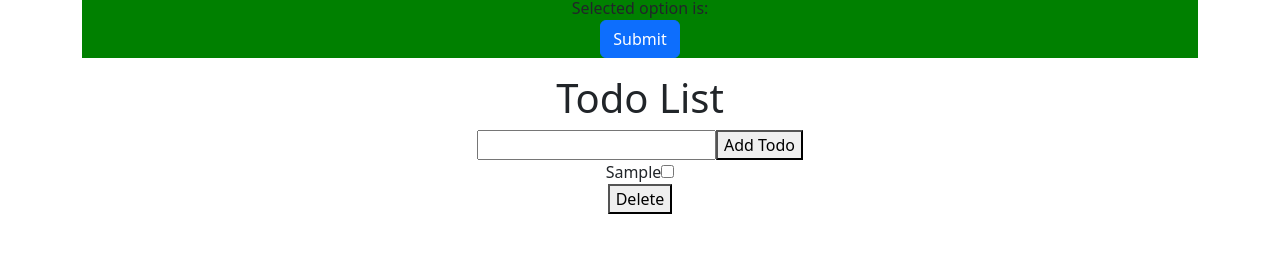
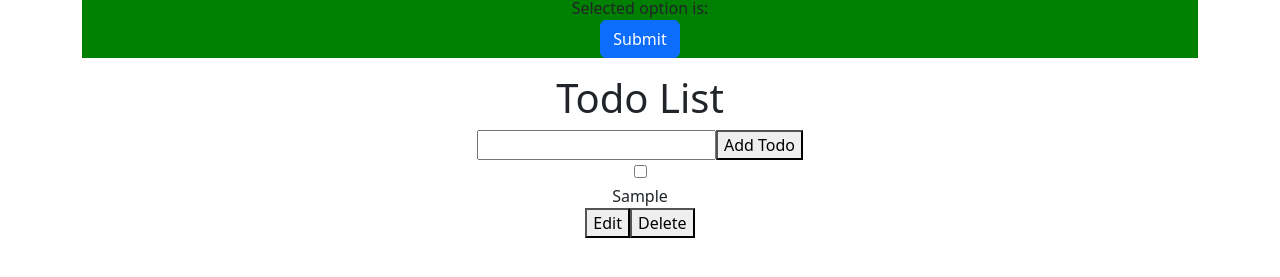
Before and after one commit to ntung/react-todolistapp, a React (Create React App) app: page / in a window 1280 px wide. Both pictures are taken after typing "Sample" into the empty fields and a click on the button "Add Todo". Shown: the part 501-778 px from the top of the page. Built offline with nearby package versions, Linux system fonts and the light colour scheme.

Commit message:
Allow to edit and submit Todo Items

```diff
--- a/src/shared/todolist.js
+++ b/src/shared/todolist.js
@@ -2,6 +2,8 @@ import React, {useState} from 'react';
 
 const TodoList = () => {
     const [todos, setTodos] = useState([]);
+
+    const [todoEditing, setTodoEditing] = useState(null);
 
     function handleSubmit(e) {
         e.preventDefault();
@@ -36,6 +38,17 @@ const TodoList = () => {
         setTodos(updatedTodos);
     }
 
+    function submitEdits(newtodo) {
+        const updatedTodos = [...todos].map((todo) => {
+            if (todo.id === newtodo.id) {
+                todo.text = document.getElementById(newtodo.id).value;
+            }
+            return todo;
+        });
+        setTodos(updatedTodos);
+        setTodoEditing(null);
+    }
+
     return (
         <div id="todo-list">
             <h1>Todo List</h1>
@@ -46,12 +59,41 @@ const TodoList = () => {
                 />
                 <button type="submit">Add Todo</button>
             </form>
-            {todos.map((todo) => <div className="todo" key={todo.id}>
-                <div className="todo-text">{todo.text}
-                    <input type="checkbox" id="completed" checked={todo.completed}
-                           onChange={() => toggleComplete(todo.id)}/></div>
-                <button onClick={() => deleteTodo(todo.id)}>Delete</button>
-            </div>)}
+            {todos.map((todo) => (
+
+                <div key={todo.id} className="todo">
+                    <div className="todo-text">
+                        {/* Add checkbox for toggle complete */}
+                        <input
+                            type="checkbox"
+                            id="completed"
+                            checked={todo.completed}
+                            onChange={() => toggleComplete(todo.id)}
+                        />
+                        {/* if it is edit mode, display input box, else display text */}
+                        {todo.id === todoEditing ?
+                            (<input
+                                type="text"
+                                id = {todo.id}
+                                defaultValue={todo.text}
+                            />) :
+                            (<div>{todo.text}</div>)
+                        }
+                    </div>
+                    <div className="todo-actions">
+                        {/* if it is edit mode, allow to submit edit, else allow edit */}
+                        {todo.id === todoEditing ?
+                            (
+                                <button onClick={() => submitEdits(todo)}>Submit Edits</button>
+                            ) :
+                            (
+                                <button onClick={() => setTodoEditing(todo.id)}>Edit</button>
+                            )}
+
+                        <button onClick={() => deleteTodo(todo.id)}>Delete</button>
+                    </div>
+                </div>
+            ))}
         </div>
     );
 };
```
